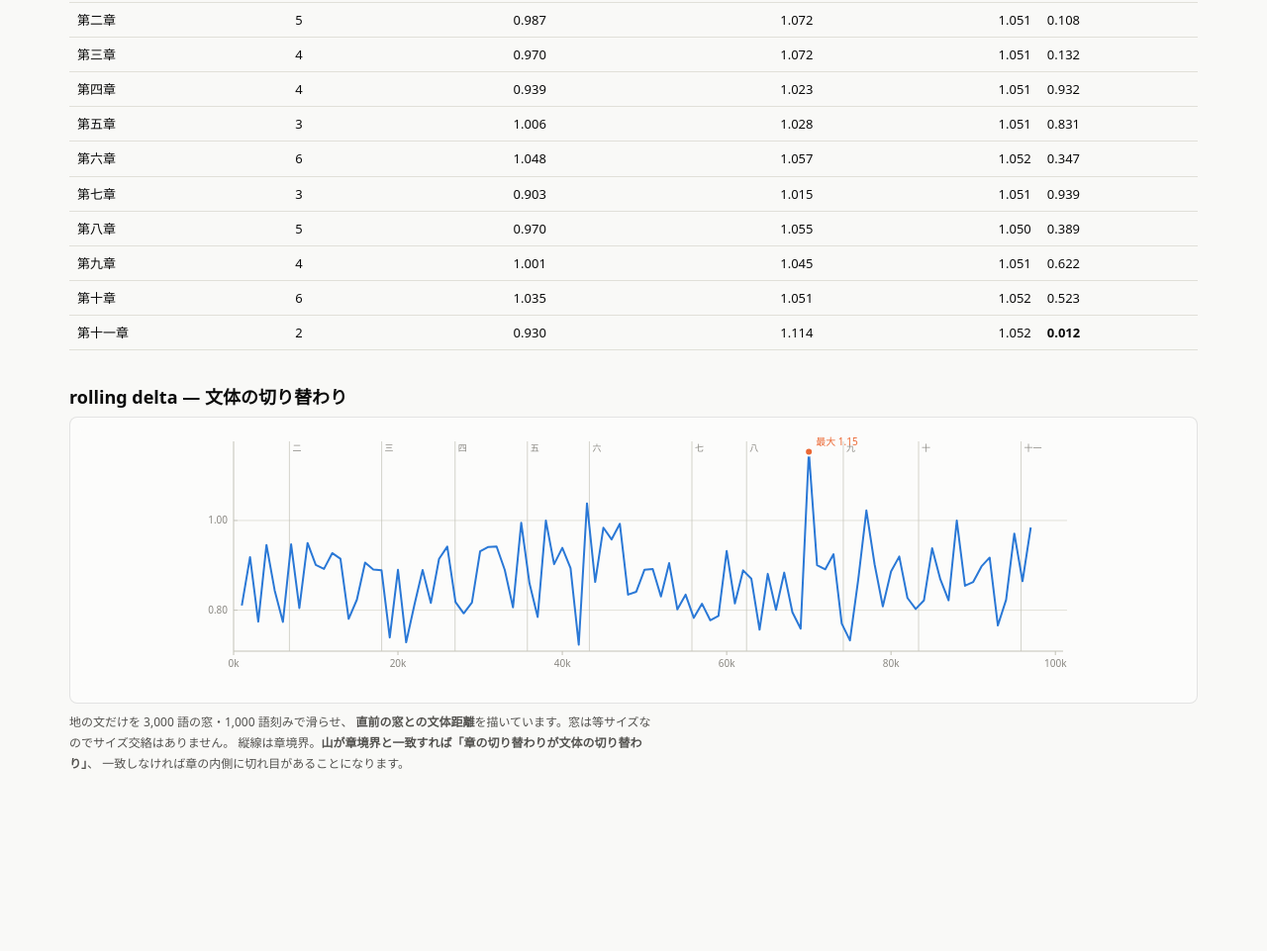
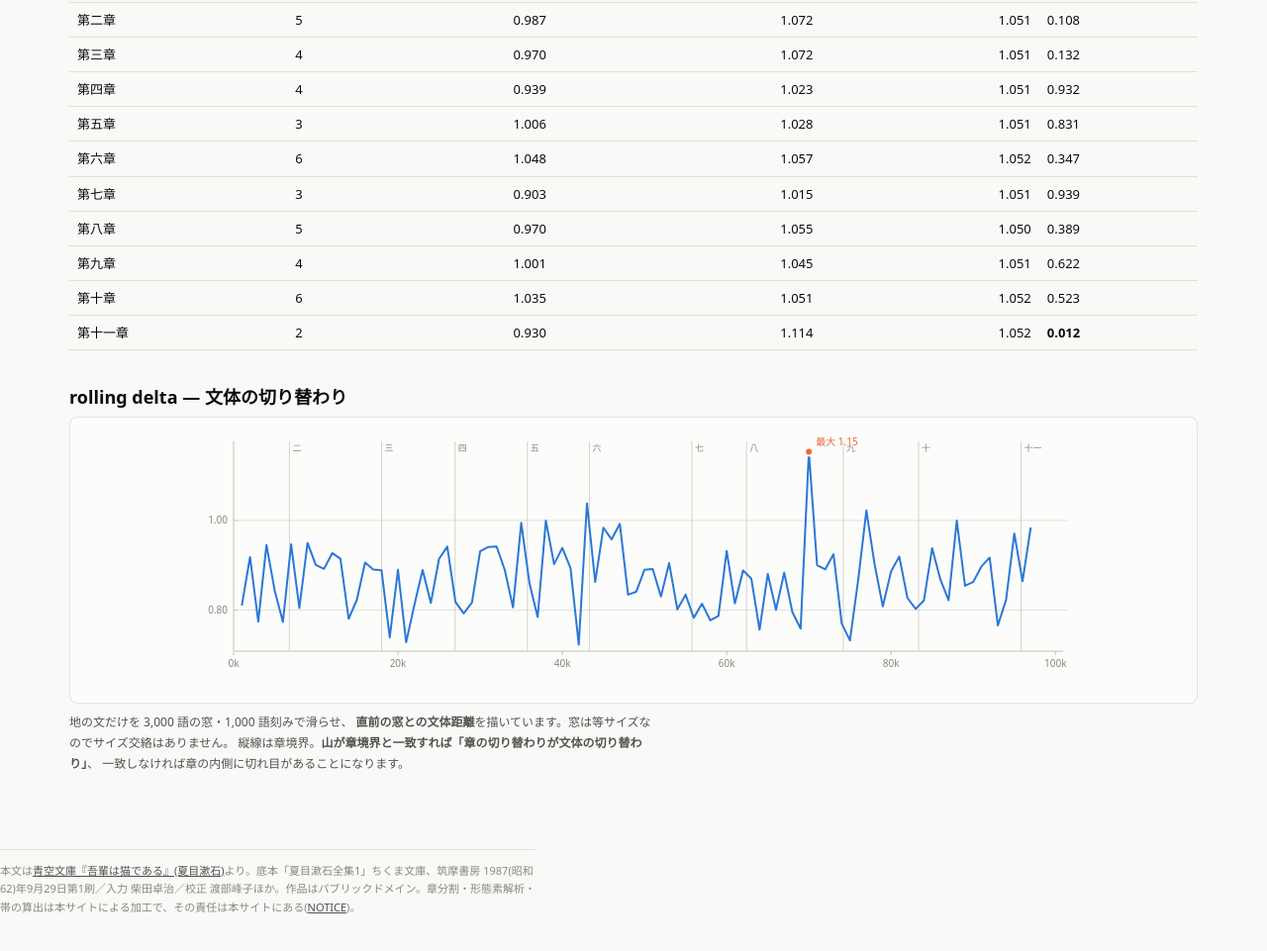
Before and after one commit to twill3c/neko-atlas, a plain HTML site: page web/chrono.html in a window 1280 px wide. Shown: the part 1959-2920 px from the top of the page at 99% size. Before the commit the page ends 2853 px from the top, so only its background shows below. Drawn offline with Linux system fonts and the light colour scheme.

Commit message:
docs: 青空文庫の底本表記を NOTICE と全ページに追加 (#2)
本文(data/raw/789.txt・web/data/text/ch*.json)を配布しているのに、
出典・底本・入力者・校正者の表示がリポジトリにもサイトにも 1 件も無かった。
フリートの他の青空文庫アプリ(yamato-gaze / jocho-iro / kokoro-graph /
hanshichi-atlas)はいずれも底本を出しており、本リポジトリだけが外れていた。

- NOTICE: 図書カード・底本・親本・初出・入力者・校正者を全部記載。
  近代文語 UniDic(CC BY-NC-SA 4.0)を再配布しないことも明記
- web/*.html 全 7 ページ: 固定フッタの直上に底本表記を追加(文言は全ページ同一)
- style.css: p.attr を追加

テスト 90 件・text_hygiene(52 ファイル)いずれも通過。

Co-authored-by: Claude Opus 5 (1M context) <noreply@anthropic.com>

```diff
--- a/web/chrono.html
+++ b/web/chrono.html
@@ -67,6 +67,8 @@
 
 </div>
 
+<p class="attr">本文は<a href="https://www.aozora.gr.jp/cards/000148/card789.html">青空文庫『吾輩は猫である』(夏目漱石)</a>より。底本「夏目漱石全集1」ちくま文庫、筑摩書房 1987(昭和62)年9月29日第1刷／入力 柴田卓治／校正 渡部峰子ほか。作品はパブリックドメイン。章分割・形態素解析・帯の算出は本サイトによる加工で、その責任は本サイトにある(<a href="https://github.com/twill3c/neko-atlas/blob/master/NOTICE">NOTICE</a>)。</p>
+
 <footer class="site">
   <a href="https://github.com/twill3c/neko-atlas/blob/master/LICENSE">MIT License</a>
   <span>© 2026 坂田哲朗</span>
--- a/web/style.css
+++ b/web/style.css
@@ -211,6 +211,13 @@ a { color: var(--series-1); }
 :root[data-theme="dark"] { --jinomon-strong: #6b675c; }
 
 .note { font-size: 12px; color: var(--ink-2); margin: 8px 0 0; max-width: 86ch; line-height: 1.75; }
+
+/* 底本表記(青空文庫)。固定フッタの直上に置き、全ページで同一文言にする */
+p.attr {
+  font-size: 11px; color: var(--ink-muted); line-height: 1.7;
+  max-width: 86ch; margin: 28px 0 0; padding-top: 12px; border-top: 1px solid var(--rule);
+}
+p.attr a { color: var(--ink-2); }
 h3 { font-size: 15px; }
 
 .issues { display: flex; flex-wrap: wrap; gap: 6px; margin-bottom: 8px; }
```
Also changed, not shown: web/futakoe.html (+2 -0 lines), web/gendaku.html (+2 -0 lines), web/haichi.html (+2 -0 lines), web/index.html (+2 -0 lines), web/reader.html (+2 -0 lines), web/zadan.html (+2 -0 lines), 1 other file.
